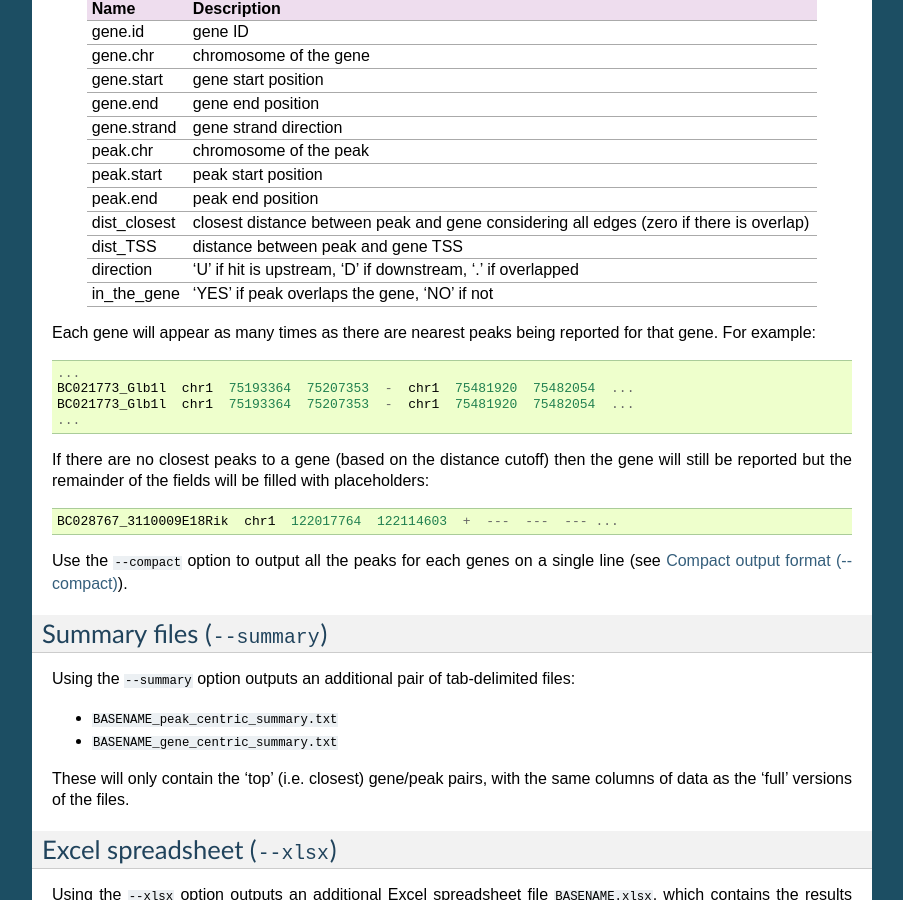
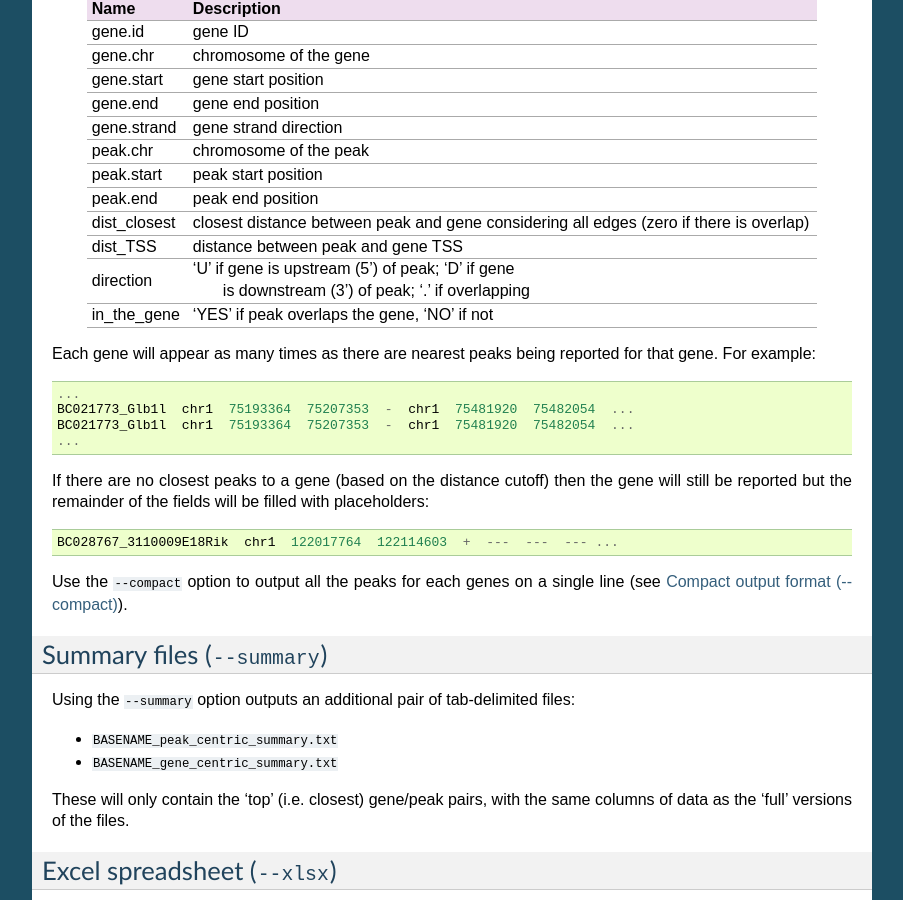
Before and after one commit to fls-bioinformatics-core/RnaChipIntegrator, a Sphinx documentation site: the page built from docs/outputs.rst, in a window 1280 px wide and 900 px high, scrolled down 1334 px. Shown: the whole window, without its empty margins (198-1101 px from the left). Built offline with Sphinx 7.4.7, drawn with Linux system fonts in a browser that asks for light colours.

Commit message:
Update documentation for 'direction' for gene-centric outputs.

```diff
--- a/docs/outputs.rst
+++ b/docs/outputs.rst
@@ -90,8 +90,8 @@ peak.end	peak end position
 dist_closest	closest distance between peak and gene considering
                 all edges (zero if there is overlap)
 dist_TSS	distance between peak and gene TSS
-direction       'U' if hit is upstream, 'D' if downstream, '.' if
-                overlapped
+direction       'U' if gene is upstream (5') of peak; 'D' if gene
+                 is downstream (3') of peak; '.' if overlapping
 in_the_gene     'YES' if peak overlaps the gene, 'NO' if not
 =============== ====================================================
 
```
